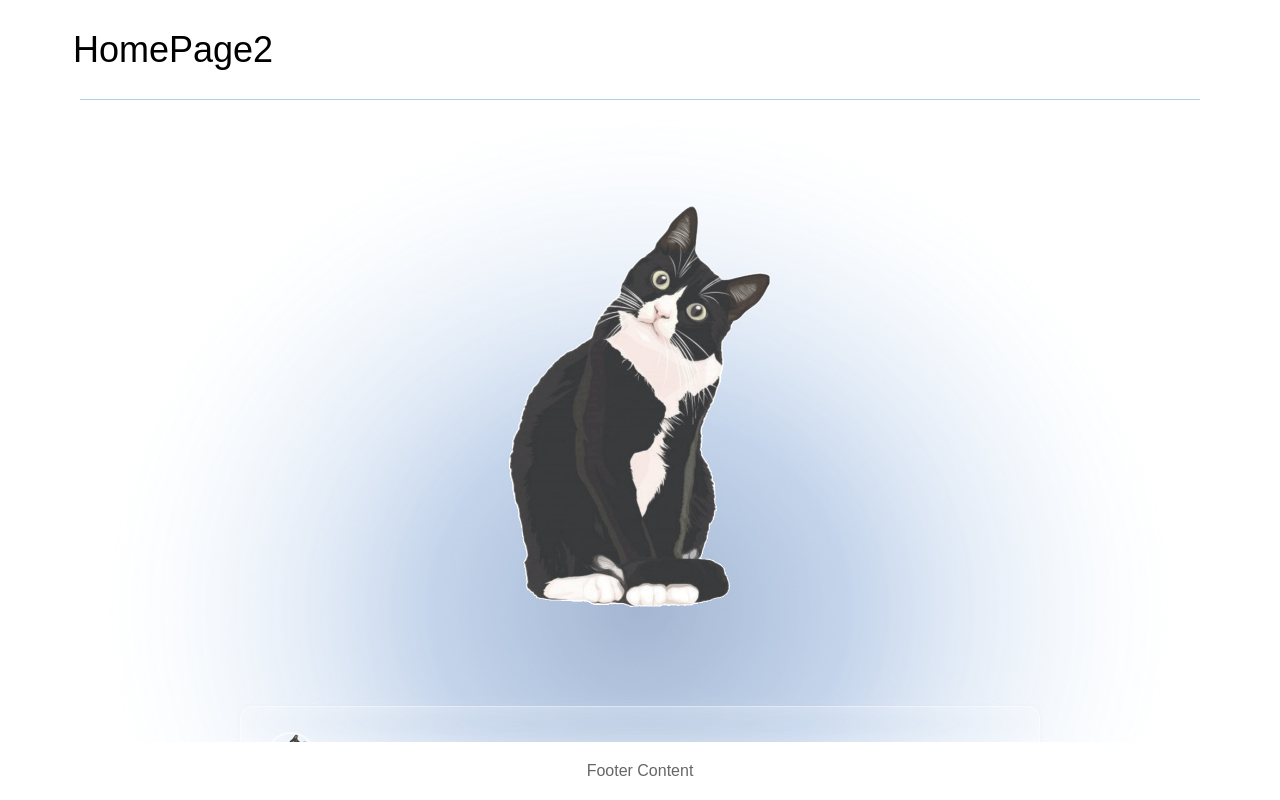
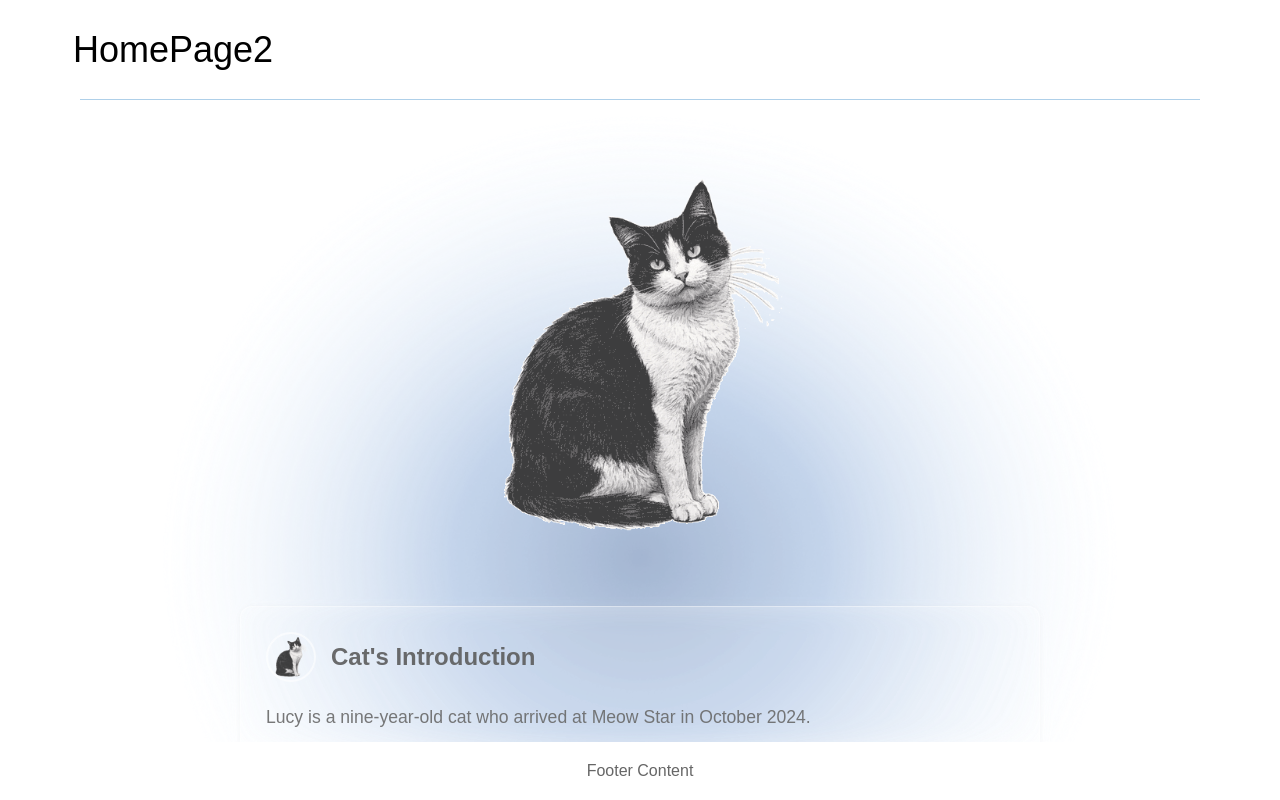
Before and after one commit to kuroro747/meowstarapp, a React (Vite) app: page /page2_2 in a window 1280 px wide. Built offline with nearby package versions, Linux system fonts and the light colour scheme; a web font is replaced by a local one.

Commit message:
feat:修改猫咪默认图 代码检查

```diff
--- a/src/pages/group2/Page2_2.tsx
+++ b/src/pages/group2/Page2_2.tsx
@@ -116,7 +116,7 @@ Her favorite foods are boiled shrimp and Mimi brand cat treats, which she enjoys
       <MainContent>
         <BackgroundImageContainer2 className="background-image1">
           <img
-            src="/lucywink.gif"
+            src="/lucywink2.gif"
             alt="Cat"
             style={{
               maxWidth: "400px",
@@ -129,11 +129,11 @@ Her favorite foods are boiled shrimp and Mimi brand cat treats, which she enjoys
           <ContentContainer>
             <AvatarContainer>
               <Avatar
-                src={imageUrl || "/lucywink.gif"}
+                src={imageUrl || "/lucywink2.gif"}
                 alt="Cat Avatar"
                 onError={(e) => {
                   const target = e.target as HTMLImageElement;
-                  target.src = "/lucywink.gif";
+                  target.src = "/lucywink2.gif";
                 }}
               />
               <h2>Cat's Introduction</h2>
```
